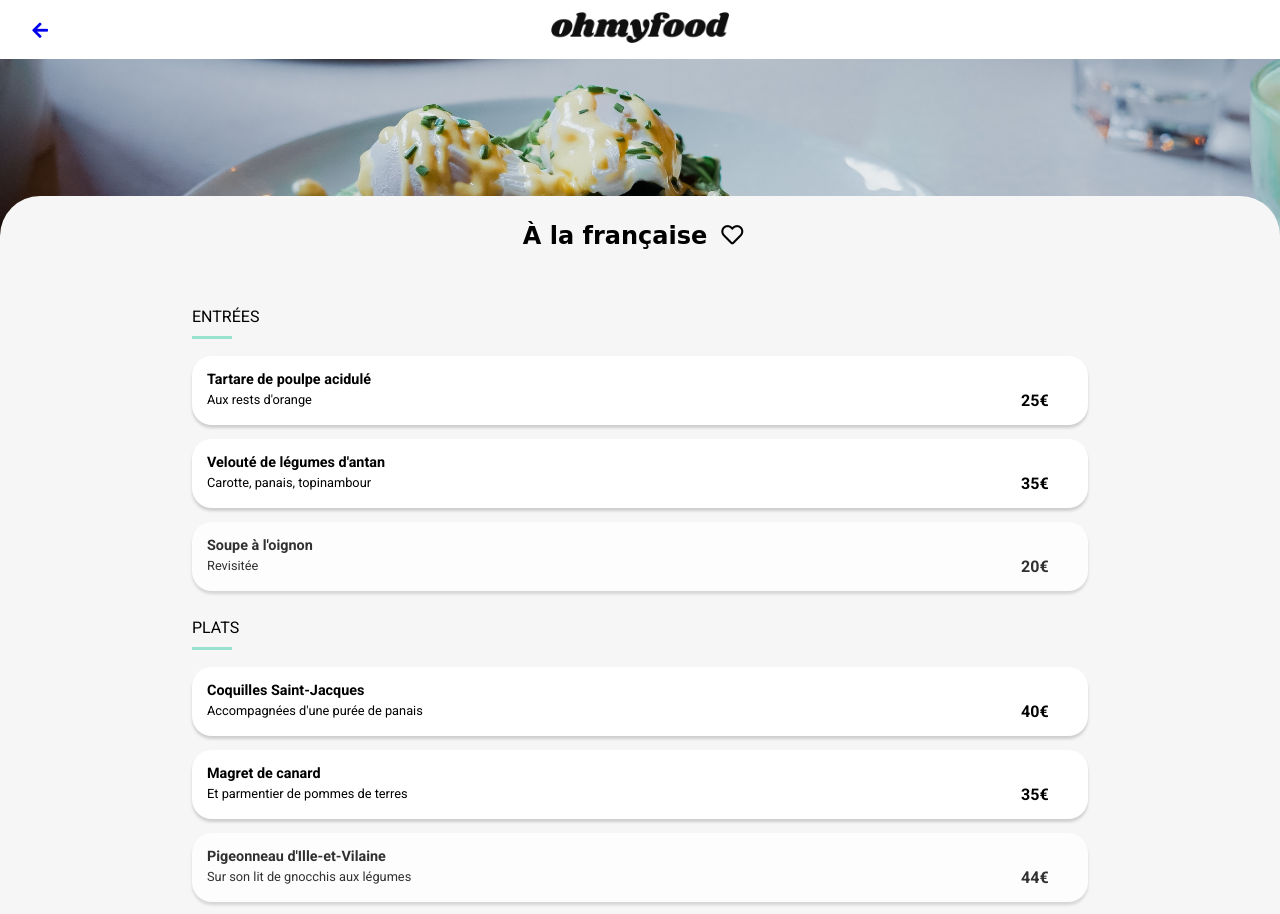
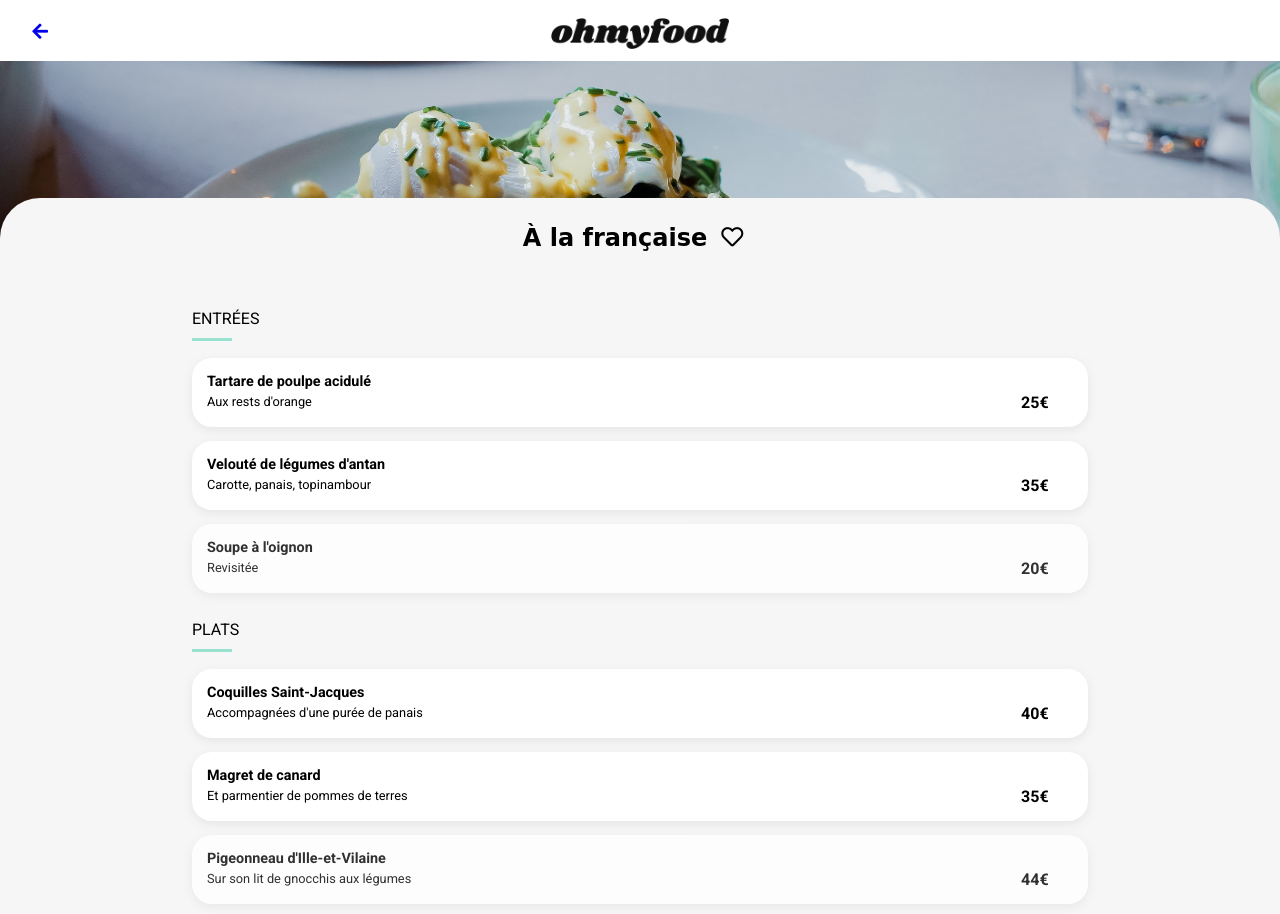
Before and after one commit to Will33ELS/Ohmyfood, a plain HTML site: page a_la_francaise.html in a window 1280 px wide. Shown: the top 914 px of the page. Drawn offline with Linux system fonts and the light colour scheme; a web font is replaced by a local one.

Commit message:
Correction header et correction des box shadows sur les menus

```diff
--- a/sass/_box.scss
+++ b/sass/_box.scss
@@ -219,7 +219,7 @@
       margin: 7px 0;
       padding: 15px 0 15px 15px;
       border-radius: 20px;
-      box-shadow: 0 3px 3px #cecece;
+      box-shadow: 0 3px 10px #e5e5e5;
       opacity: 0;
       &-check{
         margin: -15px 0;
@@ -271,6 +271,7 @@
 .plat{
   &-description{
     width: 100%;
+    overflow: hidden;
     &-titre{
       width: 80%;
       font-size: 0.9em;
--- a/sass/_header.scss
+++ b/sass/_header.scss
@@ -7,7 +7,7 @@ header{
     margin-bottom: 0;
   }
   .logo{
-    padding: 12px 0;
+    padding: 18px 0 8px 0;
     img{
       height: 31px;
     }
```
Also changed, not shown: css/app.css.
